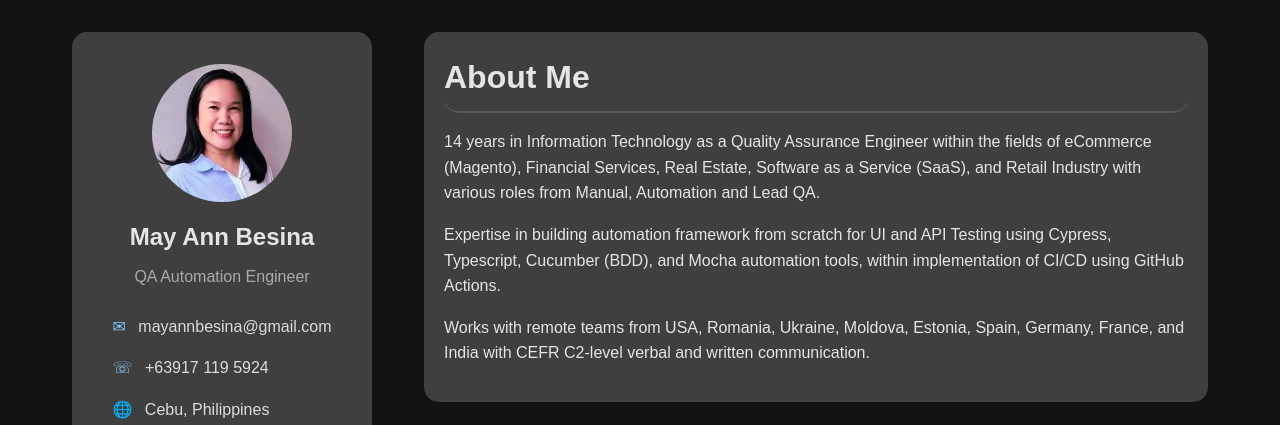
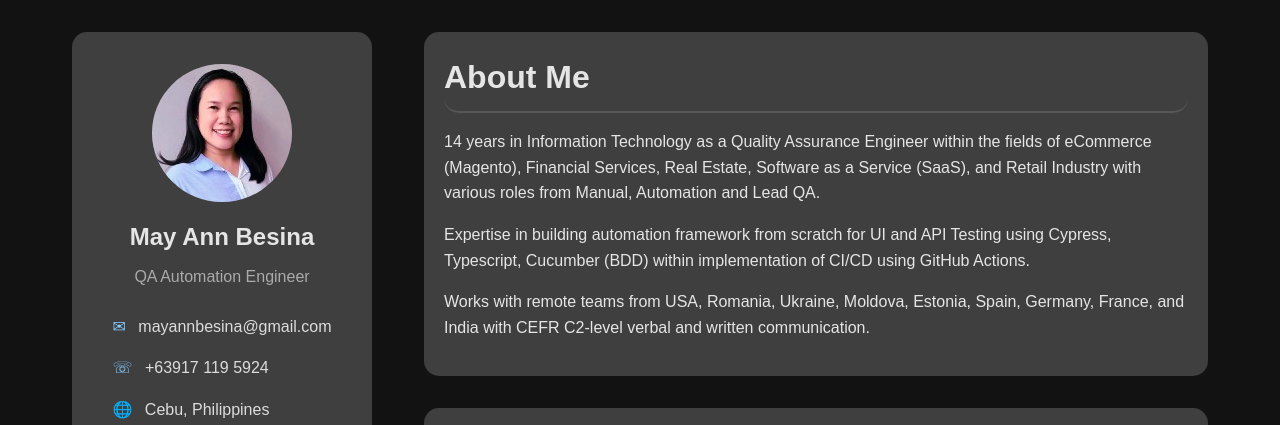
Before and after one commit to mbesina/mbesina.github.io, a plain HTML site: page index.html in a window 1280 px wide. Shown: the top 425 px of the page. Drawn offline with Linux system fonts and the light colour scheme.

Commit message:
Update About Me

```diff
--- a/index.html
+++ b/index.html
@@ -45,7 +45,7 @@
         <section>
           <h2>About Me</h2>
           <p>14 years in Information Technology as a Quality Assurance Engineer within the fields of eCommerce (Magento), Financial Services, Real Estate, Software  as a Service (SaaS), and Retail Industry with various roles from Manual, Automation and Lead QA.	</p>
-          <p>Expertise in building automation framework from scratch for UI and API Testing using Cypress, Typescript, Cucumber (BDD), and Mocha automation tools, within implementation of CI/CD using GitHub Actions.</p>
+          <p>Expertise in building automation framework from scratch for UI and API Testing using Cypress, Typescript, Cucumber (BDD) within implementation of CI/CD using GitHub Actions.</p>
           <p>Works with remote teams from USA, Romania, Ukraine, Moldova, Estonia, Spain, Germany,  France, and India with CEFR C2-level verbal and written communication.</p>
         </section>
         <section>
```
